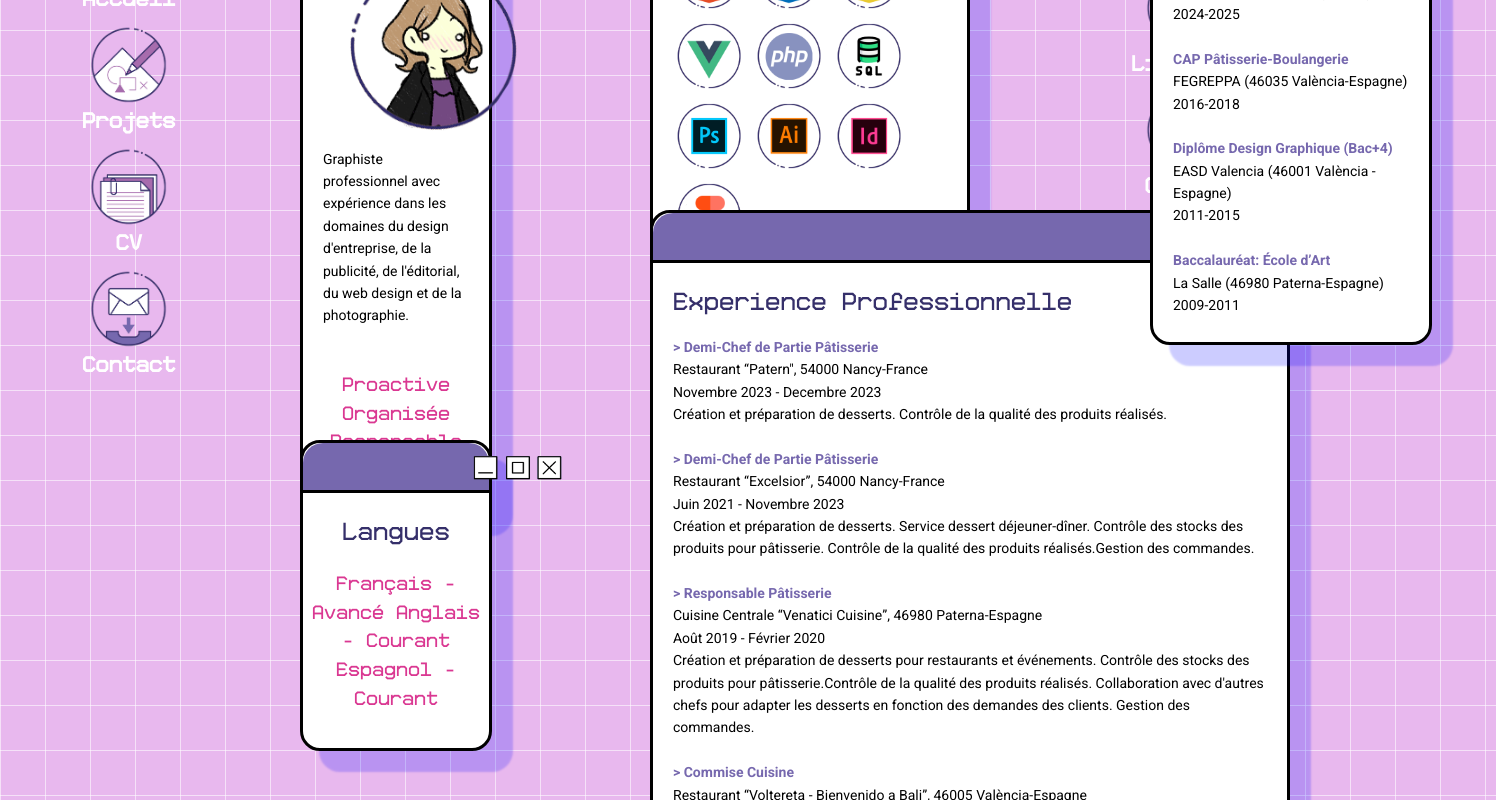
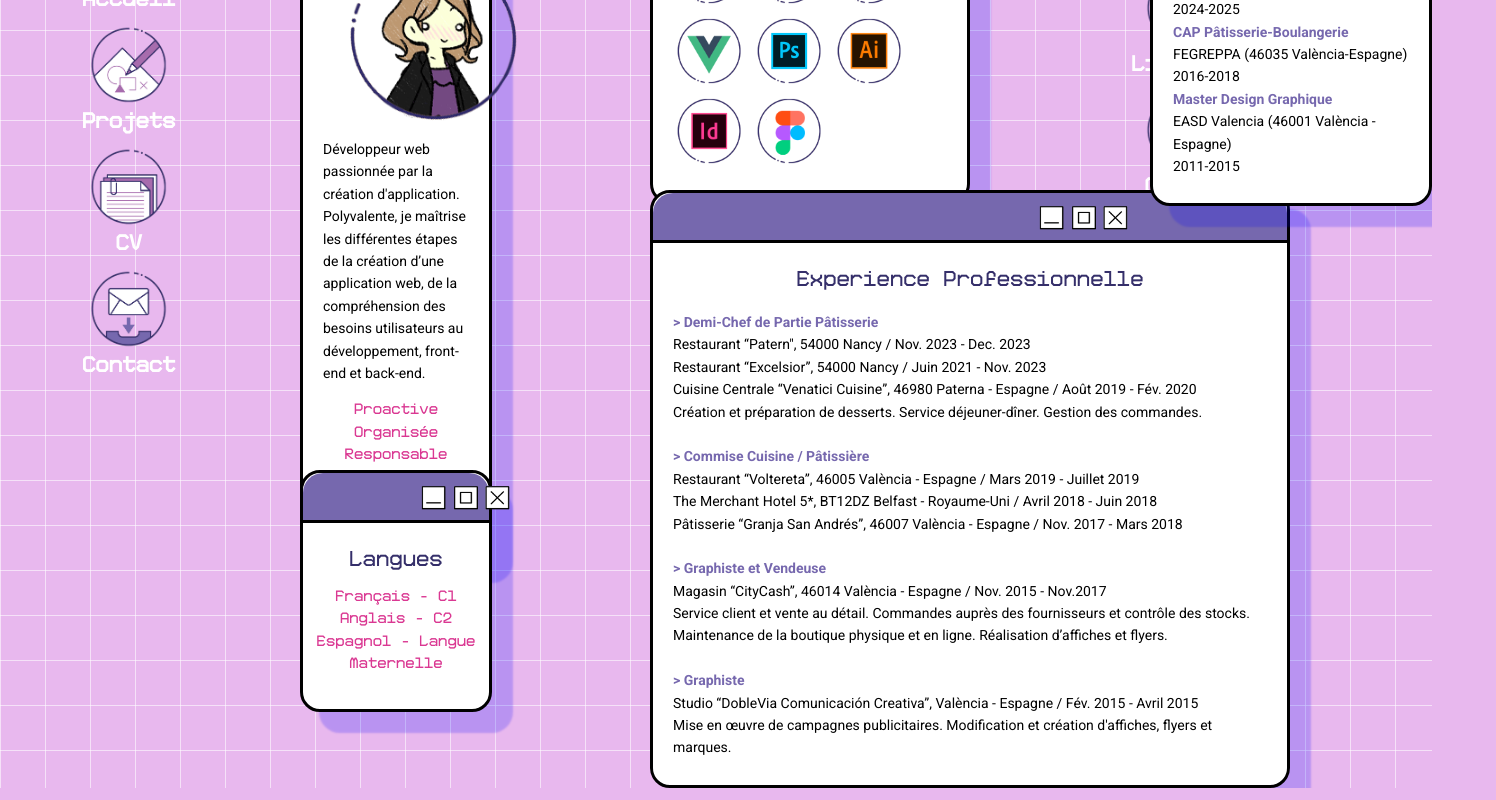
Before and after one commit to JME-13/CV-Website, a Vue app: page /CV in a window 1280 px wide. Shown: the part 240-1040 px from the top of the page, 1496 px wide, since content can reach past the window. Built offline with nearby package versions, Linux system fonts and the light colour scheme.

Commit message:
Update 0913

```diff
--- a/src/components/CVComponent.vue
+++ b/src/components/CVComponent.vue
@@ -4,7 +4,7 @@
     <section class="top-container"><img class="setting-icons" src="../assets/images/settingIcons.png"></section>
 <p class="CV-title">A Propos De Moi</p>
 <img class="Moi-2" src="../assets/images/Moi-2.png">
-<p class="CV-text">Graphiste professionnel avec expérience dans les domaines du design d'entreprise, de la publicité, de l'éditorial, du web design et de la photographie.</p>
+<p class="CV-text">Développeur web passionnée par la création d'application. Polyvalente, je maîtrise les différentes étapes de la création d’une application web, de la compréhension des besoins utilisateurs au développement, front-end et back-end.</p>
 <br><br>
 <div class="highlight-box">
   <p>Proactive
@@ -13,7 +13,11 @@
   <br>
   Responsable
   <br>
-  Creative</p>
+  Creative
+  <br>
+  Travail en équipe
+  <br>
+  Autonome</p>
 </div>
 </div>
 <div class="content-container-competences">
@@ -24,8 +28,6 @@
   <img class="CV-img" src="../assets/images/CSS.png">
   <img class="CV-img" src="../assets/images/JS.png">
   <img class="CV-img" src="../assets/images/Vue.png">
-  <img class="CV-img" src="../assets/images/PHP.png">
-  <img class="CV-img" src="../assets/images/SQL.png">
   <img class="CV-img" src="../assets/images/PS.png">
   <img class="CV-img" src="../assets/images/AI.png">
   <img class="CV-img" src="../assets/images/ID.png">
@@ -39,71 +41,47 @@
   <span>Titre professionnel Développeur Web et Web Mobile</span><br>
   AFPA - Territoire Digital (France)<br>
   2024-2025
-  <br><br>
+  <br>
   <span>CAP Pâtisserie-Boulangerie</span><br>
   FEGREPPA (46035 València-Espagne)<br>
   2016-2018
-  <br><br>
-  <span>Diplôme Design Graphique (Bac+4)</span><br>
+  <br>
+  <span>Master Design Graphique</span><br>
   EASD Valencia (46001 València - Espagne)<br>
   2011-2015
-  <br><br>
-  <span>Baccalauréat: École d’Art</span><br>
-  La Salle (46980 Paterna-Espagne)<br>
-  2009-2011
 </p>
 </div>
 <div class="content-container-experience">
   <section class="top-container"><img class="setting-icons" src="../assets/images/settingIcons.png"></section>
-    <p class="CV-title-ex">Experience Professionnelle</p>
+    <p class="CV-title">Experience Professionnelle</p>
     <p class="CV-text">
       <span>> Demi-Chef de Partie Pâtisserie</span><br>
-Restaurant “Patern", 54000 Nancy-France<br>
-Novembre 2023 - Decembre 2023<br>
-Création et préparation de desserts. Contrôle de la qualité des produits réalisés.
+      Restaurant “Patern", 54000 Nancy / Nov. 2023 - Dec. 2023<br>
+      Restaurant “Excelsior”, 54000 Nancy / Juin 2021 - Nov. 2023<br>
+      Cuisine Centrale “Venatici Cuisine”, 46980 Paterna - Espagne / Août 2019 - Fév. 2020<br>
+      Création et préparation de desserts. Service déjeuner-dîner. Gestion des commandes.
 <br><br>
-<span>> Demi-Chef de Partie Pâtisserie</span><br>
-Restaurant “Excelsior”, 54000 Nancy-France<br>
-Juin 2021 - Novembre 2023<br>
-Création et préparation de desserts. Service dessert déjeuner-dîner. Contrôle des stocks des produits pour pâtisserie. Contrôle de la qualité des produits réalisés.Gestion des commandes.
-<br><br>
-<span>> Responsable Pâtisserie</span><br>
-Cuisine Centrale “Venatici Cuisine”, 46980 Paterna-Espagne<br>
-Août 2019 - Février 2020<br>
-Création et préparation de desserts pour restaurants et événements. Contrôle des stocks des produits pour pâtisserie.Contrôle de la qualité des produits réalisés. Collaboration avec d'autres chefs pour adapter les desserts en fonction des demandes des clients. Gestion des commandes.
-<br><br>
-<span>> Commise Cuisine</span><br>
-Restaurant “Voltereta - Bienvenido a Bali”, 46005 València-Espagne<br>
-Mars 2019 - Juillet 2019<br>
-Préparation de plats chauds et froids. Service déjeuner-dîner. Gestion des stocks de matières premières et organisation des tâches des équipes en cuisine. Nettoyage et entretien de la cuisine.
-<br><br>
-<span>> Pâtissière</span><br>
-The Merchant Hotel 5*, BT12DZ Belfast-Royaume-Uni<br>
-Avril 2018 - Juin 2018<br>
-Assistante pâtissière dans les sections “Desserts” et “Afternoon Tea”. Service dessert déjeuner-dîner. Interventions ponctuelles sur le service de restauration del'hôtel.
-<br><br>
-<span>> Pâtissière</span><br>
-Pâtisserie “Granja San Andrés”, 46007 València-Espagne<br>
-Novembre 2017 - Mars 2018<br>
-Préparation de produits de pâtisserie et de boulangerie. Nettoyage et entretien de l'environnement de travail.
-<br><br>
-<span>> Graphiste et Gérante de magasin</span><br>
-Magasin “CityCash”, València-Espagne<br>
-Novembre 2015 - Novembre 2017<br>
-Service client et vente au détail de produits de nettoyage, pharmacie et parfumerie. Organisation et commande auprès des fournisseurs et contrôle des stocks. Maintenance de la boutique physique et en ligne. Réalisation de affiches et flyers.
+<span>> Commise Cuisine / Pâtissière</span><br>
+Restaurant “Voltereta”, 46005 València - Espagne / Mars 2019 - Juillet 2019<br>
+The Merchant Hotel 5*, BT12DZ Belfast - Royaume-Uni / Avril 2018 - Juin 2018<br>
+Pâtisserie “Granja San Andrés”, 46007 València - Espagne / Nov. 2017 - Mars 2018<br>
+<br>
+<span>> Graphiste et Vendeuse</span><br>
+Magasin “CityCash”, 46014 València - Espagne / Nov. 2015 - Nov.2017<br>
+Service client et vente au détail. Commandes auprès des fournisseurs et contrôle des stocks.
+Maintenance de la boutique physique et en ligne. Réalisation d’affiches et flyers.
 <br><br>
 <span>> Graphiste</span><br>
-Studio “DobleVia Comunicación Creativa”, València-Espagne<br>
-Février 2015 - Avril 2015<br>
+Studio “DobleVia Comunicación Creativa”, València - Espagne / Fév. 2015 - Avril 2015<br>
 Mise en œuvre de campagnes publicitaires. Modification et création d'affiches, flyers et marques.</p>
 </div>
 <div class="content-container-extra">
   <section class="top-container"><img class="setting-icons" src="../assets/images/settingIcons.png"></section>
 <p class="CV-title">Langues</p>
 <br>
-<div class="highlight-box">Français - Avancé
-Anglais - Courant
-Espagnol - Courant</div>
+<div class="highlight-box-langues">Français - C1<br>
+Anglais - C2<br>
+Espagnol - Langue Maternelle</div>
 <br>
 </div>
 </main>
@@ -166,7 +144,7 @@ methods: {
 .content-container-experience {
   position: absolute;
   left: 650px;
-  top: 450px;
+  top: 430px;
   background-color: white;
   border-radius: 20px;
   border-color: black;
@@ -196,7 +174,7 @@ methods: {
 .content-container-extra {
   position: absolute;
   left: 300px;
-  top: 680px;
+  top: 710px;
   background-color: white;
   border-radius: 20px;
   border-color: black;
@@ -218,17 +196,9 @@ methods: {
 .CV-title {
   color: #352f6a;
   font-family: Big Pixel;
-  font-size: 23px;
+  font-size: 20px;
   text-align: center;
   margin-top: 20px;
-}
-
-.CV-title-ex {
-  color: #352f6a;
-  font-family: Big Pixel;
-  font-size: 23px;
-  margin-top: 20px;
-  padding-left: 20px;
 }
 
 .CV-text {
@@ -246,9 +216,17 @@ span {
 .highlight-box {
   color: #da3892;
   font-family: Big Pixel;
-  font-size: 18px;
   text-align: center;
-  margin-top: -20px;
+  font-size: 14px;
+  margin-top: -50px;
+}
+
+.highlight-box-langues {
+  color: #da3892;
+  font-family: Big Pixel;
+  text-align: center;
+  font-size: 14px;
+  margin-top: -30px;
 }
 
 .CV-img-container {
@@ -263,4 +241,8 @@ span {
   margin: 5px;
 }
 
+.setting-icons {
+  margin-left: 60%;
+}
+
   </style>
```
